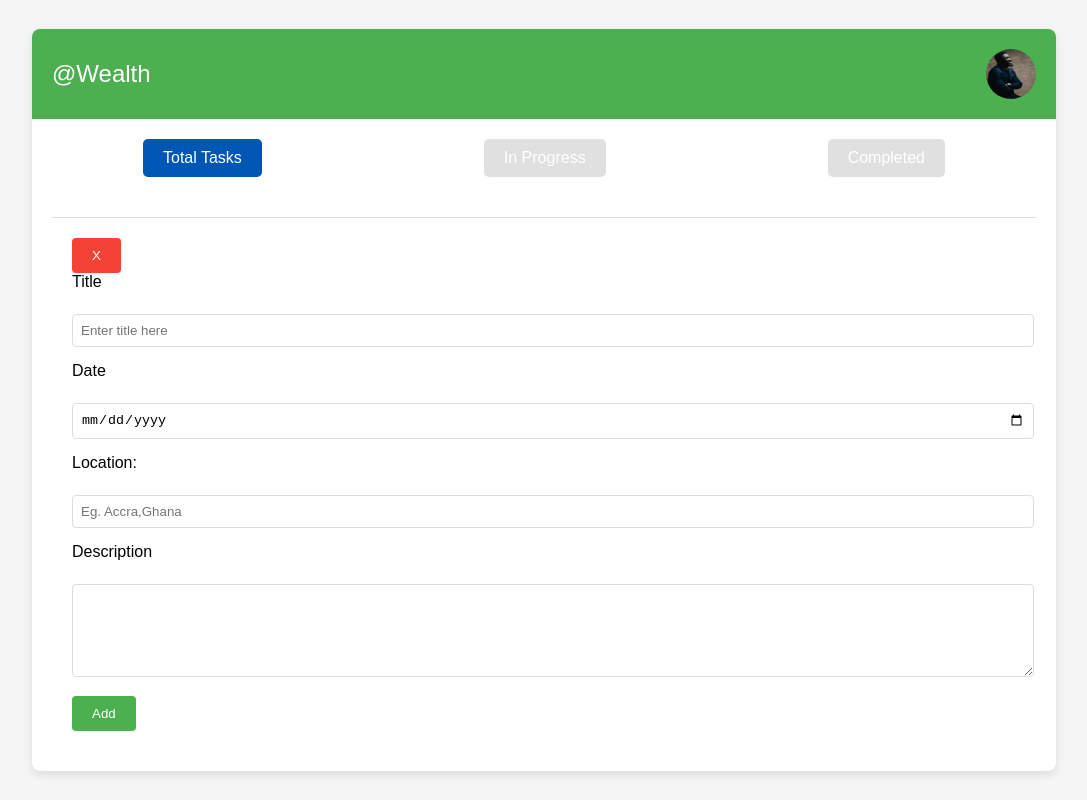
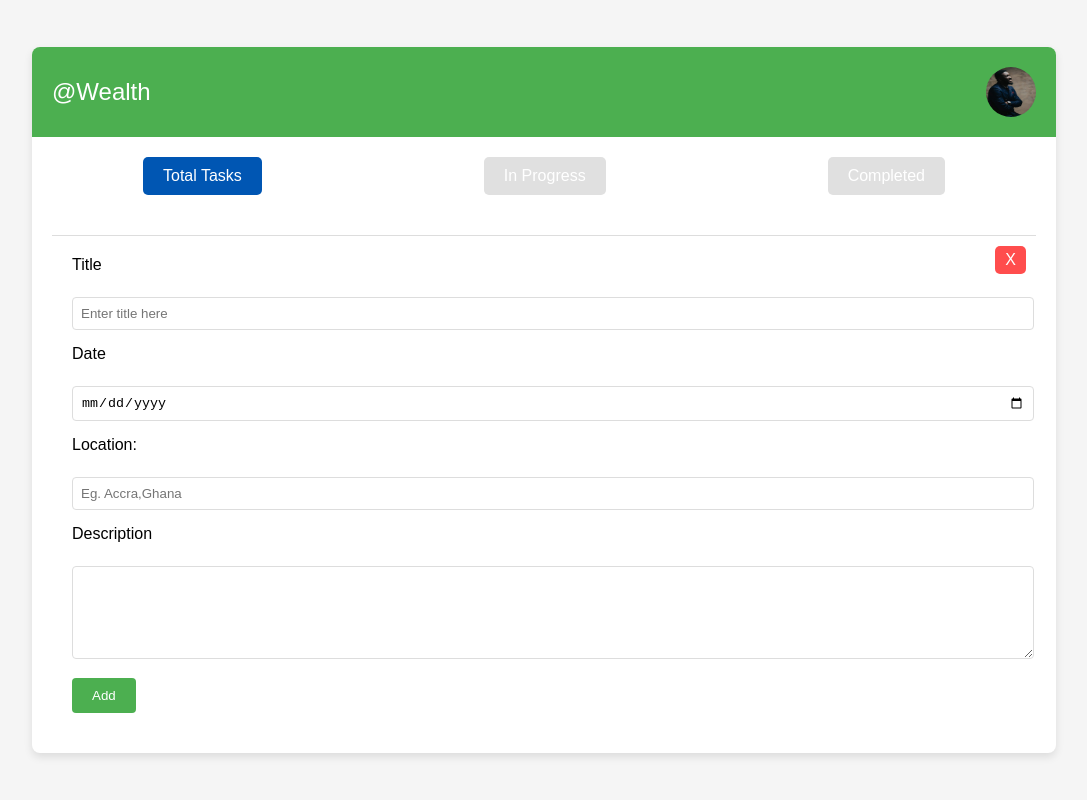
Before and after one commit to Wealth1000/To-Do-App, a plain HTML site: page index.html in a window 1280 px wide. Both pictures are taken after a click on the button "Add New Task". Shown: the whole page, without its empty margins (96-1183 px from the left). Drawn offline with Linux system fonts and the light colour scheme.

Commit message:
Update styles.css

```diff
--- a/styles.css
+++ b/styles.css
@@ -261,5 +261,28 @@ main {
 .test-task input[type="checkbox"] {
     margin-right: 10px;
 }
+/* Existing styles */
+
+/* Position the close button */
+.form .btn-div {
+    position: absolute;
+    top: 10px;
+    right: 10px;
+}
+
+.form {
+    position: relative; /* Make sure the form is positioned relative for the absolute positioning of the button */
+}
+
+/* Ensure the close button has proper styling */
+.close-btn {
+    background-color: #ff4d4d; /* Example background color */
+    color: white;
+    border: none;
+    border-radius: 5px;
+    padding: 5px 10px;
+    cursor: pointer;
+    font-size: 16px;
+}
 
 /* Ensure that the class 'selected' is applied to the default button */
```
